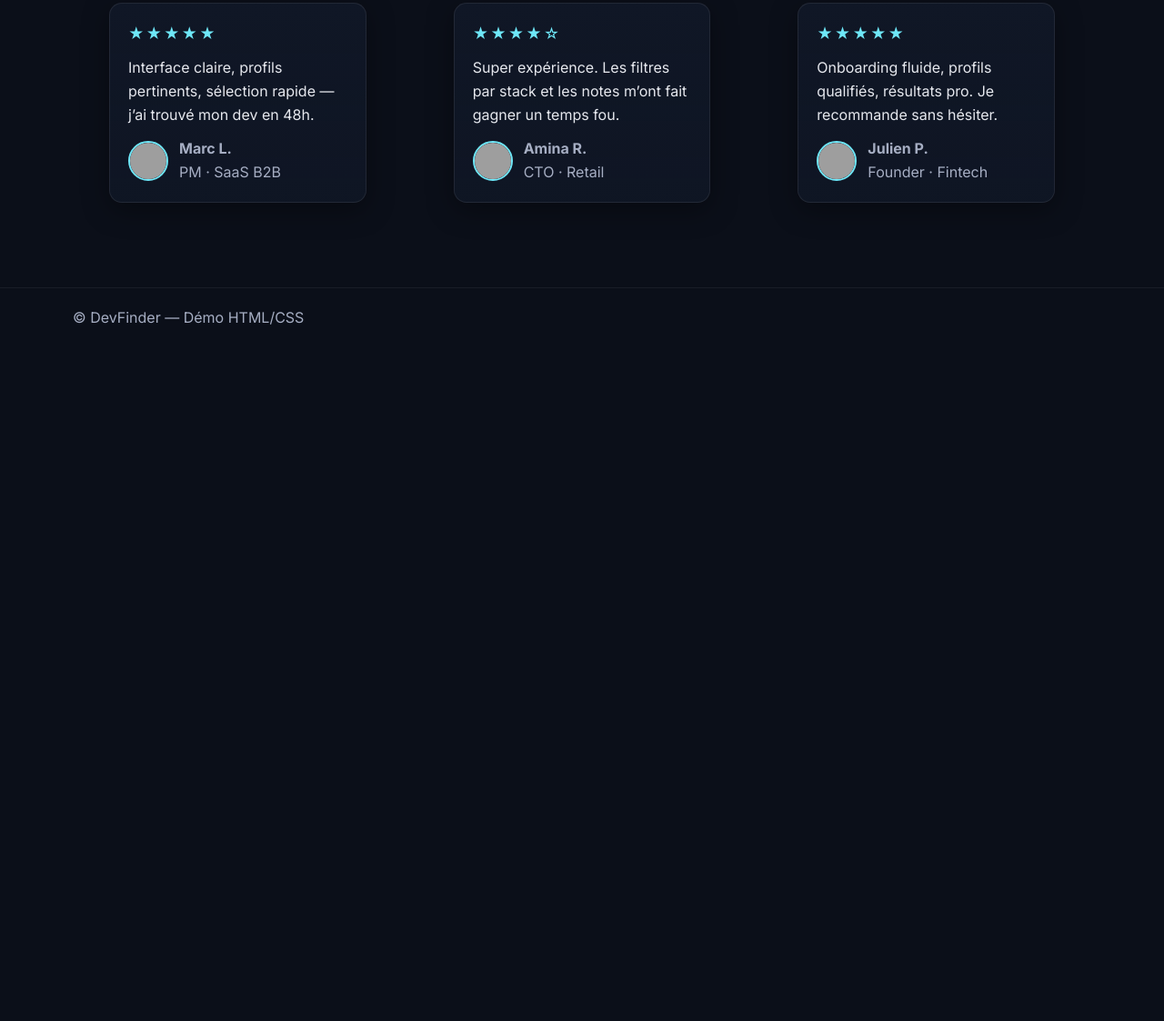
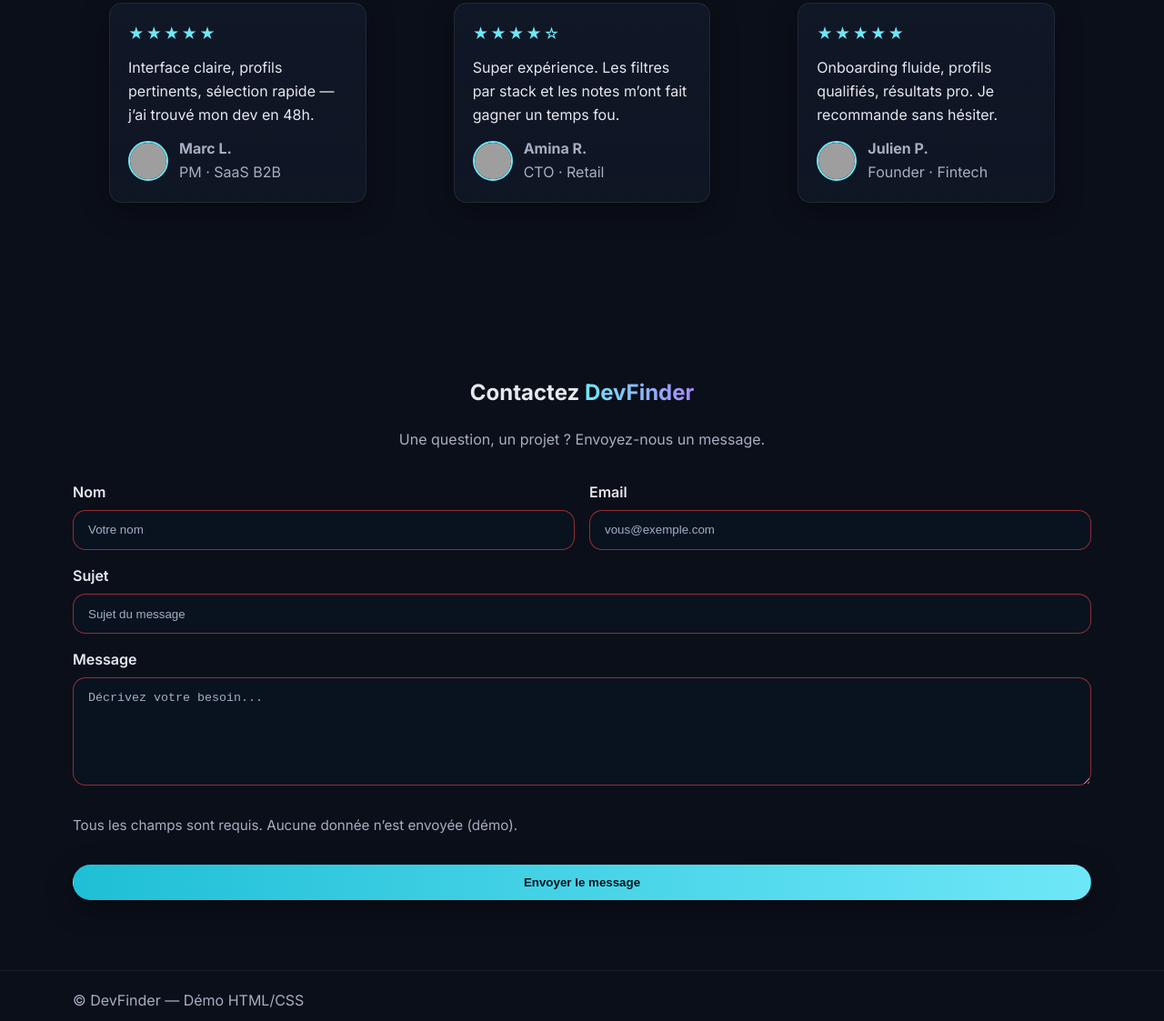
Before and after one commit to Fariidd/DevFinder, a plain HTML site: page index.html in a window 1280 px wide. Shown: the part 1674-2797 px from the top of the page at 91% size. Before the commit the page ends 2057 px from the top, so only its background shows below. Drawn offline with Linux system fonts and the light colour scheme; grey boxes are pictures that could not be loaded.

Commit message:
feat(ui): animations dapparition douces (fadeUp) avec prefers-reduced-motion

```diff
--- a/css/style.css
+++ b/css/style.css
@@ -249,3 +249,74 @@ a { color: inherit; text-decoration: none; }
   width: 44px; height: 44px; border-radius: 50%;
   border: 2px solid var(--primary);
 }
+
+
+/* === CONTACT === */
+.contact__head {
+  text-align: center;
+  max-width: 720px;
+  margin-inline: auto;
+  margin-bottom: 2rem;
+}
+.contact__sub { color: var(--text-muted); margin: .5rem 0 0; }
+
+.form { display: grid; gap: 1rem; }
+.form__grid {
+  display: grid; gap: 1rem;
+  grid-template-columns: 1fr;
+}
+@media (min-width: 768px){
+  .form__grid { grid-template-columns: repeat(2, 1fr); }
+}
+
+.field { display: grid; gap: .4rem; }
+.label { font-weight: 600; }
+.input, .textarea {
+  width: 100%;
+  padding: .85rem 1rem;
+  border-radius: var(--radius);
+  border: 1px solid rgba(255,255,255,.12);
+  background: rgba(10,19,34,.85);
+  color: var(--text);
+  transition: border-color .2s ease, box-shadow .2s ease, background .2s ease;
+}
+.input::placeholder, .textarea::placeholder { color: var(--text-muted); }
+
+.input:focus-visible, .textarea:focus-visible {
+  outline: none;
+  border-color: var(--primary);
+  box-shadow: 0 0 0 3px rgba(110,231,248,.15);
+}
+
+/* États de validation natifs (HTML5) */
+.input:required:invalid, .textarea:required:invalid {
+  border-color: rgba(239,68,68,.6); /* rouge doux */
+}
+.input:required:valid, .textarea:required:valid {
+  border-color: rgba(52,211,153,.5); /* vert doux */
+}
+
+.form__hint { color: var(--text-muted); font-size: .95rem; }
+
+/* === ANIMATIONS === */
+@keyframes fadeUp {
+  from { opacity: 0; transform: translateY(8px); }
+  to   { opacity: 1; transform: none; }
+}
+
+.reveal {
+  opacity: 0;
+  animation: fadeUp .5s cubic-bezier(.2,.8,.2,1) .05s both;
+}
+.reveal--delay-1 { animation-delay: .1s; }
+.reveal--delay-2 { animation-delay: .2s; }
+.reveal--delay-3 { animation-delay: .3s; }
+
+/* Respect des préférences utilisateur */
+@media (prefers-reduced-motion: reduce) {
+  .reveal, .reveal--delay-1, .reveal--delay-2, .reveal--delay-3 {
+    animation: none !important;
+    opacity: 1 !important;
+    transform: none !important;
+  }
+}
--- a/index.html
+++ b/index.html
@@ -34,7 +34,7 @@
   <!-- MAIN -->
   <main id="contenu">
     <!-- Section Hero -->
-    <section class="section hero container">
+    <section class="section hero container reveal">
       <h1 class="hero__title">
         Trouvez le dev parfait <span class="gradient-text">en un clic</span>
       </h1>
@@ -48,7 +48,7 @@
     </section>
 
         <!-- Section Fonctionnalités -->
-    <section id="features" class="section container features">
+    <section id="features" class="section container features reveal">
       <header class="features__head">
           <h2>Ce que propose <span class="gradient-text">DevFinder</span></h2>
           <p class="features__sub">
@@ -96,7 +96,7 @@
     </section>
 
         <!-- Section Profils -->
-    <section id="profiles" class="section container profiles">
+    <section id="profiles" class="section container profiles reveal">
       <header class="profiles__head">
         <h2>Nos <span class="gradient-text">développeurs</span></h2>
         <p class="profiles__sub">
@@ -135,7 +135,7 @@
     </section>
 
         <!-- Section Avis -->
-    <section id="testimonials" class="section container testimonials">
+    <section id="testimonials" class="section container testimonials reveal">
       <header class="testimonials__head">
         <h2>Ce que disent nos <span class="gradient-text">clients</span></h2>
         <p class="testimonials__sub">Des retours authentiques pour vous aider à décider sereinement.</p>
@@ -183,6 +183,49 @@
       </div>
     </section>
 
+        <!-- Section Contact -->
+    <section id="contact" class="section container contact reveal">
+      <header class="contact__head">
+        <h2>Contactez <span class="gradient-text">DevFinder</span></h2>
+        <p class="contact__sub">Une question, un projet ? Envoyez-nous un message.</p>
+      </header>
+
+      <form class="form" action="#" method="post" novalidate aria-describedby="contact-help">
+        <div class="form__grid">
+          <!-- Nom -->
+          <div class="field">
+            <label class="label" for="name">Nom</label>
+            <input class="input" type="text" id="name" name="name" placeholder="Votre nom" autocomplete="name" required />
+          </div>
+
+          <!-- Email -->
+          <div class="field">
+            <label class="label" for="email">Email</label>
+            <input class="input" type="email" id="email" name="email" placeholder="vous@exemple.com" autocomplete="email" required />
+          </div>
+        </div>
+
+        <!-- Sujet -->
+        <div class="field">
+          <label class="label" for="subject">Sujet</label>
+          <input class="input" type="text" id="subject" name="subject" placeholder="Sujet du message" required />
+        </div>
+
+        <!-- Message -->
+        <div class="field">
+          <label class="label" for="message">Message</label>
+          <textarea class="textarea" id="message" name="message" placeholder="Décrivez votre besoin..." rows="6" required></textarea>
+        </div>
+
+        <p id="contact-help" class="form__hint">
+          Tous les champs sont requis. Aucune donnée n’est envoyée (démo).
+        </p>
+
+        <button class="btn btn--primary" type="submit">Envoyer le message</button>
+      </form>
+    </section>
+
+
 
 
   </main>
```
